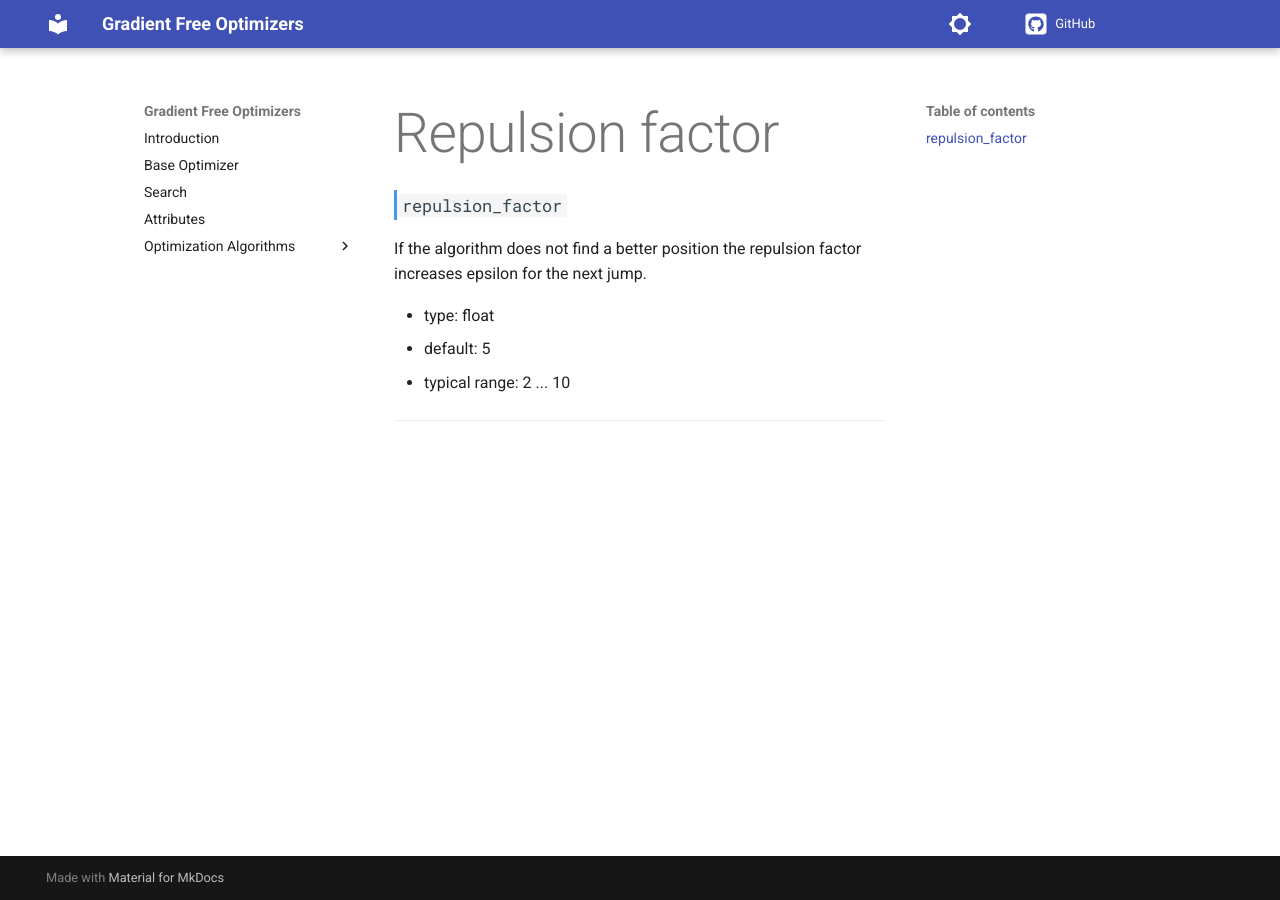
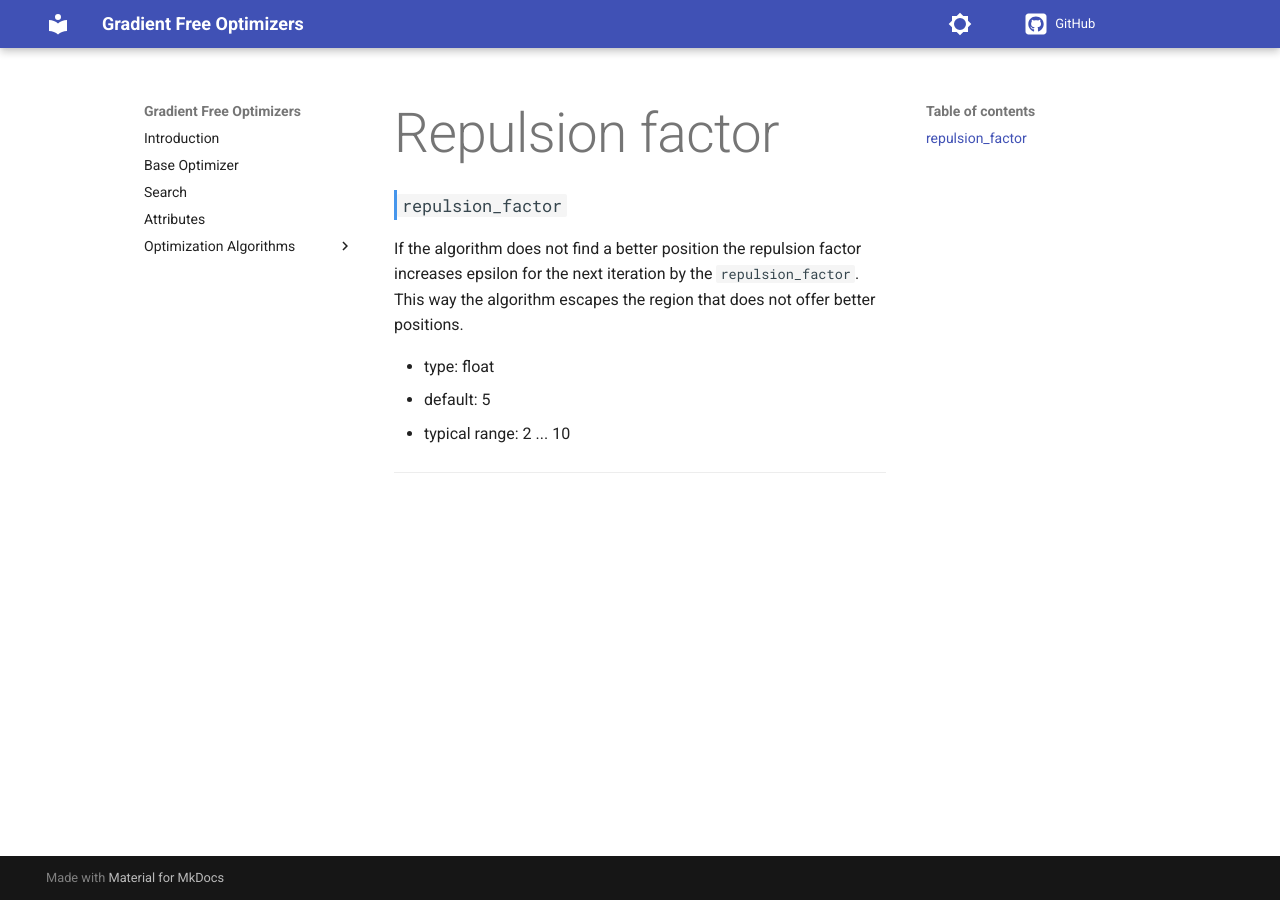
Before and after one commit to SimonBlanke/gradient-free-optimizers-documentation, an MkDocs documentation site: the page built from docs/parameters/repulsion_factor.md, in a window 1280 px wide. Built offline with MkDocs 1.6.1 and Material for MkDocs 9.7.7, drawn with Linux system fonts in a browser that asks for light colours; comment, search, counter and statistics services are not loaded; the version menu is left out.

```diff
--- a/docs/parameters/repulsion_factor.md
+++ b/docs/parameters/repulsion_factor.md
@@ -1,6 +1,6 @@
 ### `repulsion_factor`
 
-If the algorithm does not find a better position the repulsion factor increases epsilon for the next jump.
+If the algorithm does not find a better position the repulsion factor increases epsilon for the next iteration by the `repulsion_factor`. This way the algorithm escapes the region that does not offer better positions.
 
   - type: float
   - default: 5
```
Also changed, not shown: docs/optimizers/repulsing_hill_climbing.md (+11 -6 lines).
